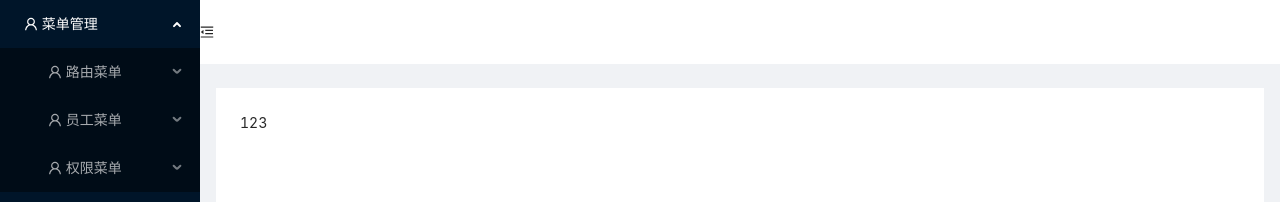
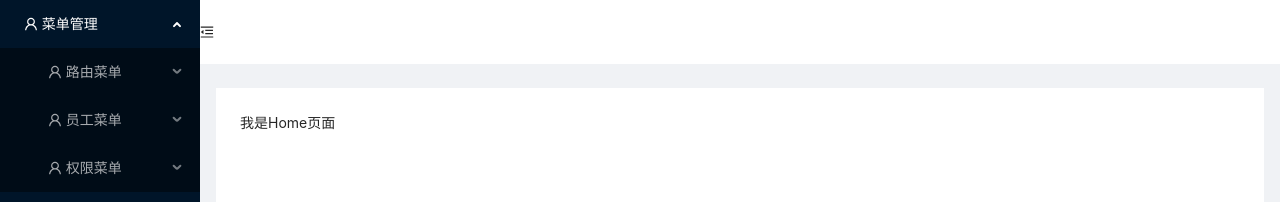
Before and after one commit to nindle/vue3-ts-vite-admin-io, a Vue app: page /#/ in a window 1280 px wide. Shown: the top 202 px of the page. Built offline with nearby package versions, Linux system fonts and the light colour scheme; sample sign-in values are in the browser's storage.

Commit message:
配置菜单

```diff
--- a/src/views/about/index.vue
+++ b/src/views/about/index.vue
@@ -1,5 +1,5 @@
 <template>
-  <div>312</div>
+  <div>我是Obout页面</div>
 </template>
 
 <script setup lang="ts"></script>
--- a/src/views/home/index.vue
+++ b/src/views/home/index.vue
@@ -1,9 +1,9 @@
 <template>
-  <div class="" @click="lianjie">123</div>
+  <div class="" @click="lianjie">我是Home页面</div>
 </template>
 
 <script setup lang="ts">
-import { ref, onMounted } from 'vue';
+import { ref, onMounted } from "vue";
 const lianjie = () => {};
 </script>
 
```
